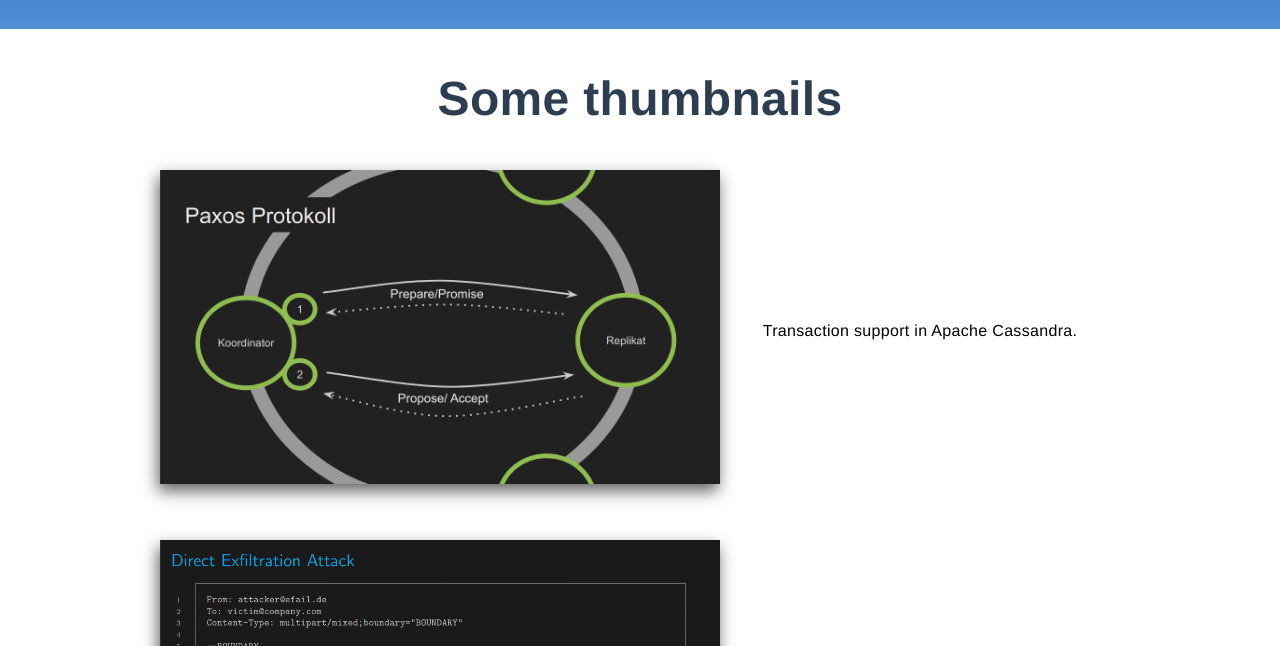
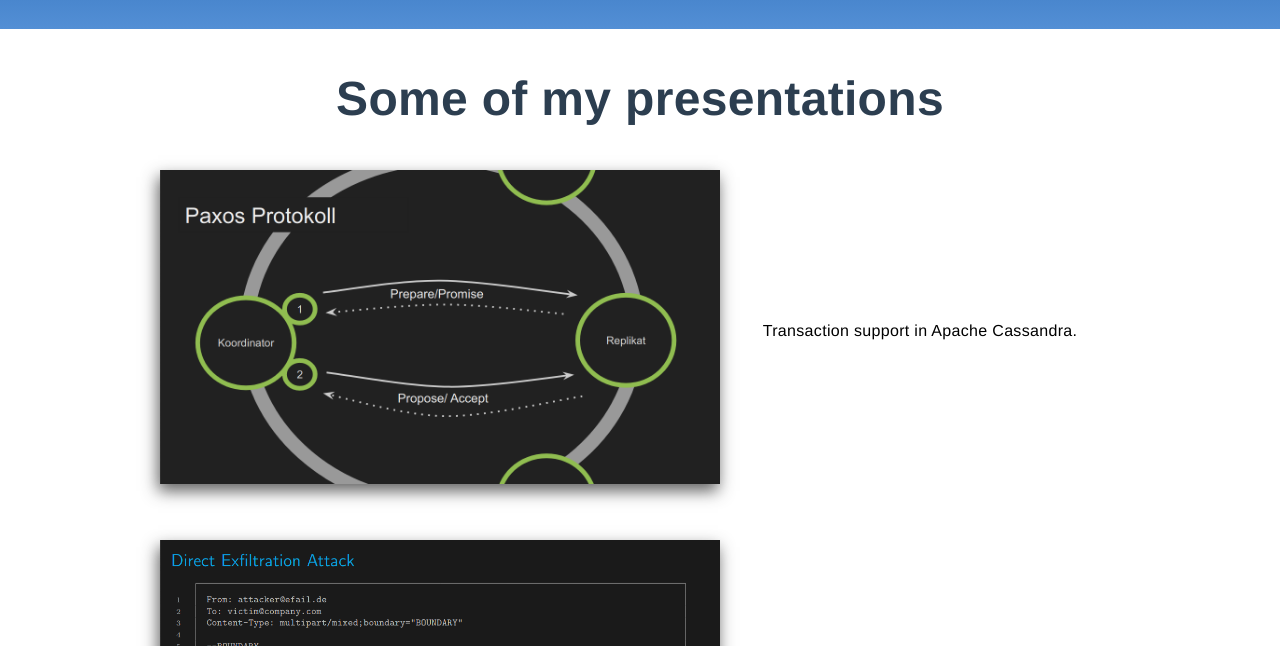
Before and after one commit to jaads/Homepage-III, a plain HTML site: page Presentations/presentation.html in a window 1280 px wide. Shown: the part 154-800 px from the top of the page. Drawn offline with Linux system fonts and the light colour scheme.

Commit message:
changed headline of presis

```diff
--- a/Presentations/presentation.html
+++ b/Presentations/presentation.html
@@ -26,7 +26,7 @@
     </header>
 
     <main>
-        <h1>Some thumbnails</h1>
+        <h1>Some of my presentations</h1>
         <div class="presentation-container">
             <div class="presentation-preview">
                 <a href="Transaktionsunterstützung-Vortrag.pdf" target="_blank">
```
